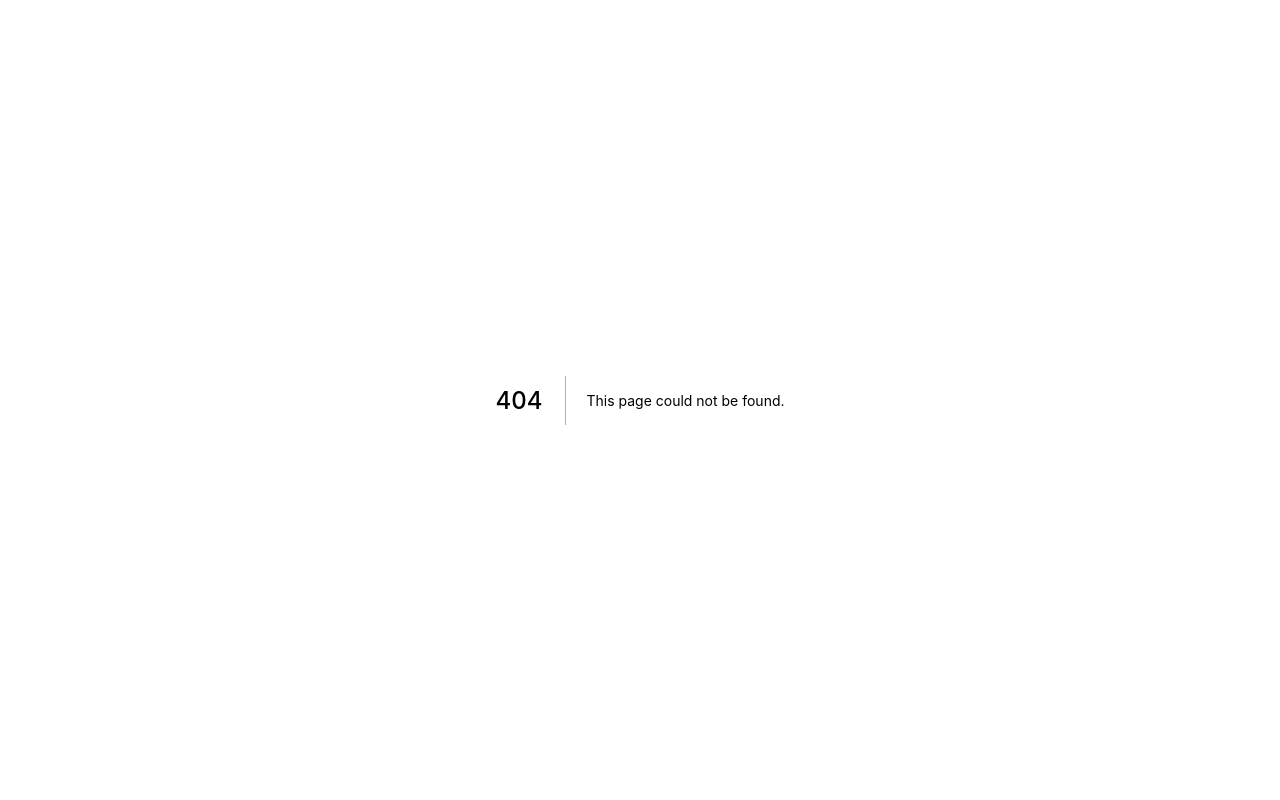
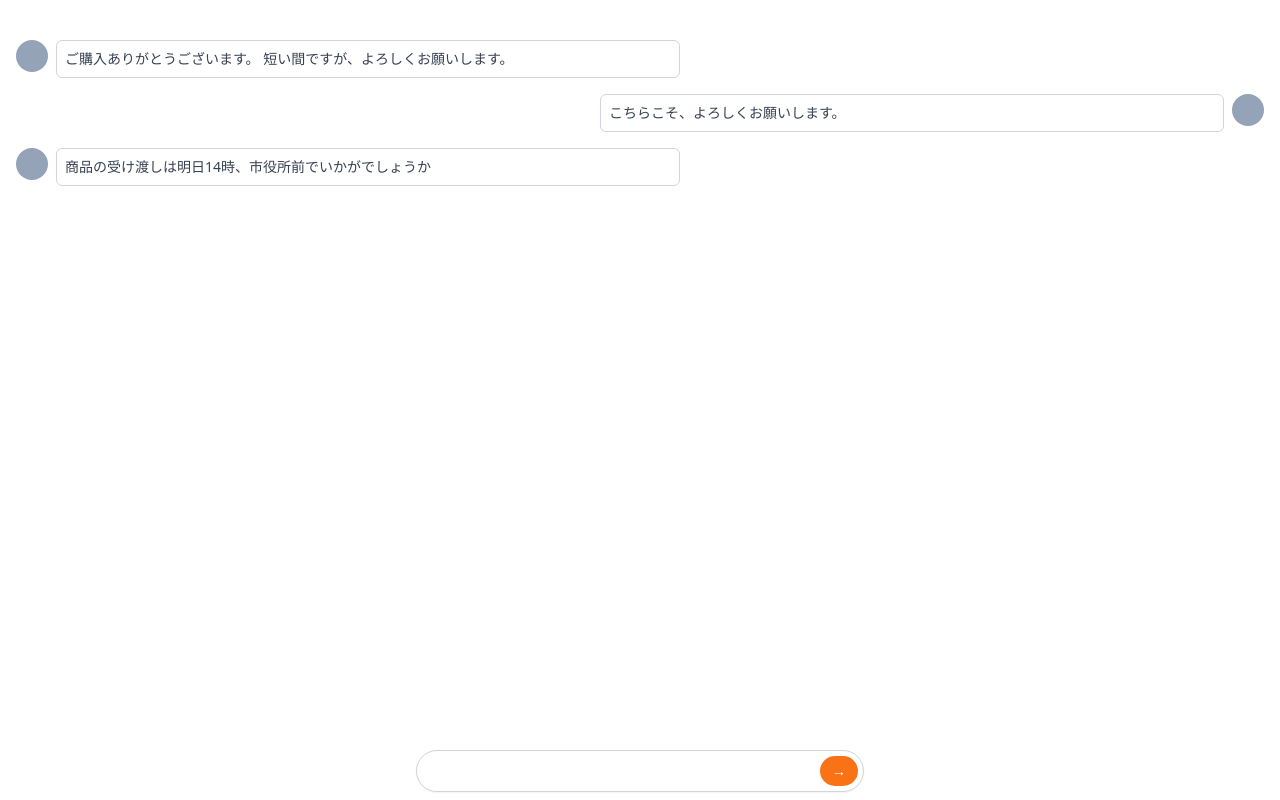
Before and after one commit to RspSang/ninjin-market, a Next.js app: page /chats/1 in a window 1280 px wide. Before the commit this address had no page. Built offline with nearby package versions, Linux system fonts and the light colour scheme.

Commit message:
Add chats detail page UI

```diff
--- /dev/null
+++ b/pages/chats/[id].tsx
@@ -0,0 +1,44 @@
+import type { NextPage } from "next";
+
+const ChatDetail: NextPage = () => {
+  return (
+    <div className="space-y-4 py-10 px-4 pb-16">
+      <div className="flex items-start space-x-2">
+        <div className="h-8 w-8 rounded-full bg-slate-400" />
+        <div className="w-1/2 rounded-md border border-gray-300 p-2 text-sm text-gray-700">
+          <p>
+            ご購入ありがとうございます。 短い間ですが、よろしくお願いします。
+          </p>
+        </div>
+      </div>
+      <div className="flex flex-row-reverse items-start space-x-2 space-x-reverse">
+        <div className="h-8 w-8 rounded-full bg-slate-400" />
+        <div className="w-1/2 rounded-md border border-gray-300 p-2 text-sm text-gray-700">
+          <p>こちらこそ、よろしくお願いします。</p>
+        </div>
+      </div>
+      <div className="flex  items-start space-x-2 ">
+        <div className="h-8 w-8 rounded-full bg-slate-400" />
+        <div className="w-1/2 rounded-md border border-gray-300 p-2 text-sm text-gray-700">
+          <p>商品の受け渡しは明日14時、市役所前でいかがでしょうか</p>
+        </div>
+      </div>
+
+      <div className="fixed inset-x-0 bottom-0  bg-white py-2">
+        <div className="relative mx-auto flex w-full  max-w-md items-center">
+          <input
+            type="text"
+            className="w-full rounded-full border-gray-300 pr-12 shadow-sm focus:border-orange-500 focus:outline-none focus:ring-orange-500"
+          />
+          <div className="absolute inset-y-0 right-0 flex py-1.5 pr-1.5">
+            <button className="flex items-center rounded-full bg-orange-500 px-3 text-sm text-white hover:bg-orange-600 focus:ring-2 focus:ring-orange-500 focus:ring-offset-2">
+              &rarr;
+            </button>
+          </div>
+        </div>
+      </div>
+    </div>
+  );
+};
+
+export default ChatDetail;
```
